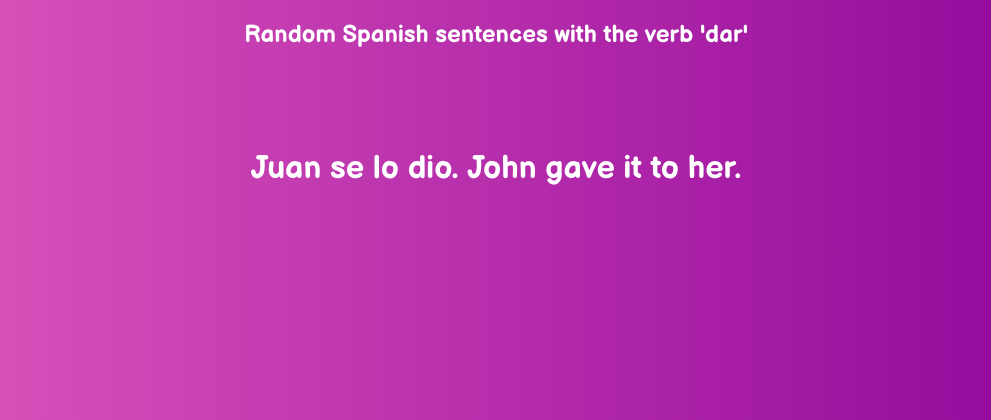
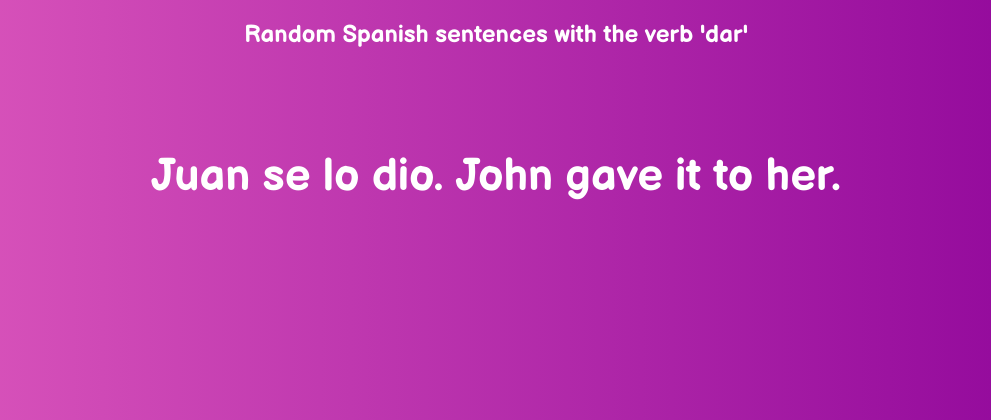
Before and after one commit to Vidito/spanish1, a PHP site: page / in a window 1280 px wide. Shown: the top 420 px of the page, without its empty margins (144-1135 px from the left). Run offline with PHP 8.4, Linux system fonts and the light colour scheme.

Commit message:
Update index.php

```diff
--- a/index.php
+++ b/index.php
@@ -29,6 +29,7 @@ $random = array_rand($word);
 
         h1 {
             margin: 100px auto;
+            font-size: 45px;
         }
     </style>
 </head>
```
